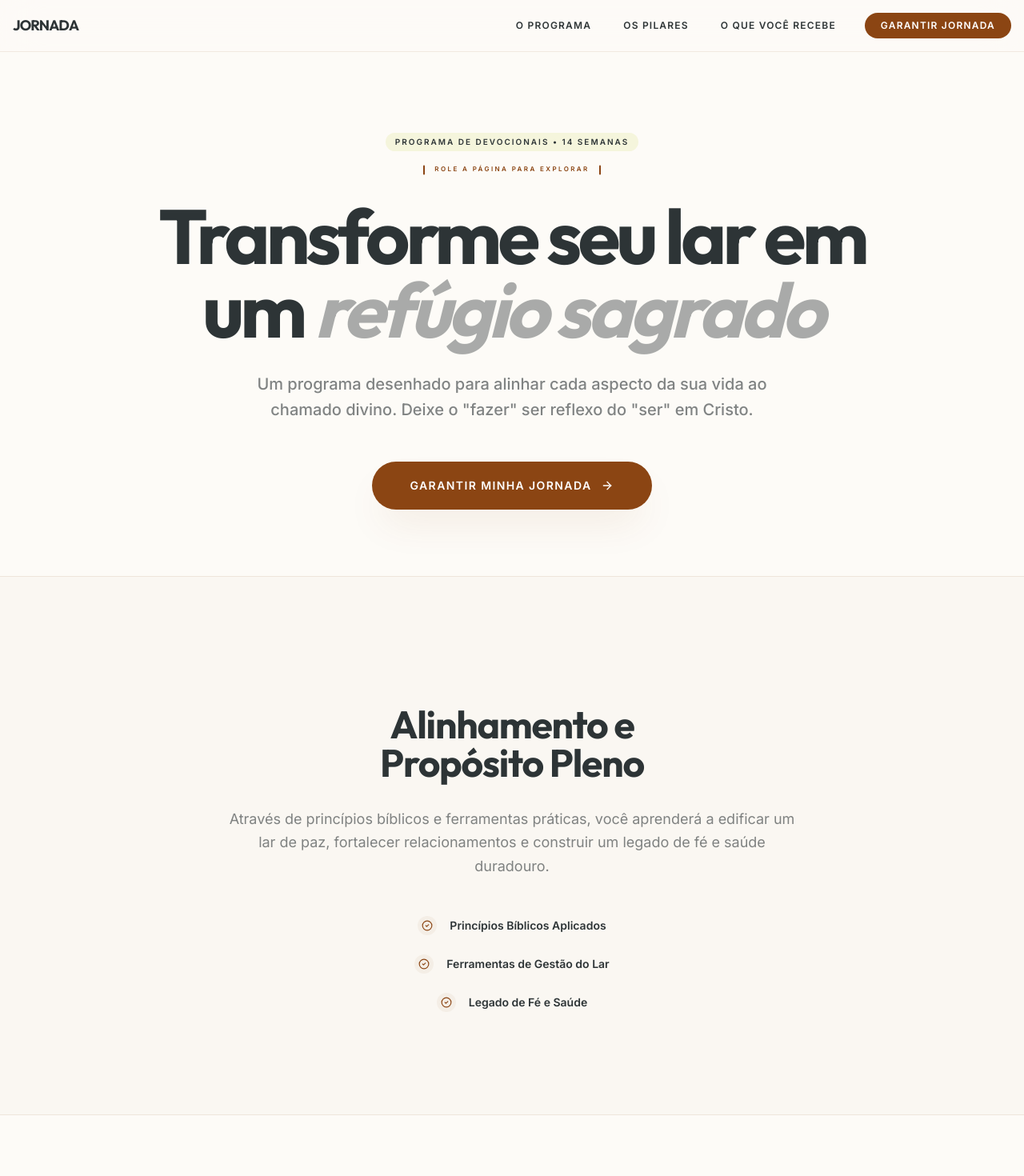
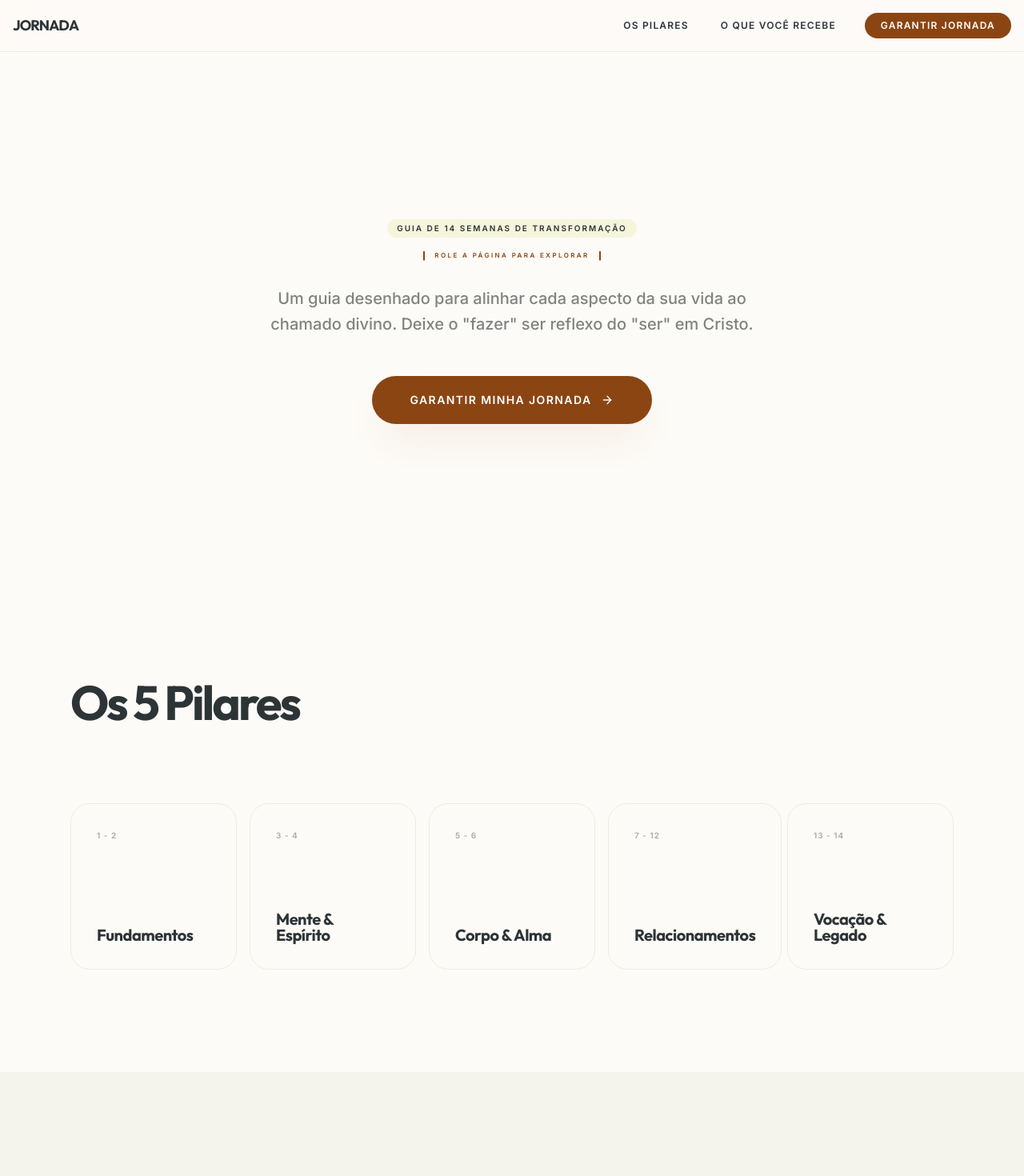
Before and after one commit to tiagoncosta/Jornada-Prop-sito-site-02, a React (Vite) app: page / in a window 1280 px wide. Shown: the top 1470 px of the page at 80% size. Built offline with nearby package versions, Linux system fonts and the light colour scheme.

Commit message:
feat: Update hero section and navigation
Removes "O Programa" link from navigation and updates the hero section subtitle to "Guia de 14 semanas de transformação" to better reflect the app's focus.

```diff
--- a/src/App.tsx
+++ b/src/App.tsx
@@ -31,9 +31,6 @@ export default function App() {
           </div>
 
           <nav className="flex items-center justify-between w-full md:w-auto gap-1 md:gap-8 text-[8px] md:text-xs font-bold uppercase tracking-tighter md:tracking-widest">
-            <a href="#sobre" className="hover:opacity-50 transition-opacity px-1">
-              <span className="hidden md:inline">O </span>Programa
-            </a>
             <a href="#pilares" className="hover:opacity-50 transition-opacity px-1">
               <span className="hidden md:inline">Os </span>Pilares
             </a>
@@ -53,7 +50,7 @@ export default function App() {
         <div className="container mx-auto px-6 text-center max-w-5xl">
           <Reveal>
             <span className="inline-block py-1 px-3 rounded-full bg-muted text-[10px] font-bold uppercase tracking-[0.2em] mb-4">
-              Programa de Devocionais • 14 Semanas
+              Guia de 14 semanas de transformação
             </span>
 
             {/* Scroll Notice */}
@@ -73,13 +70,10 @@ export default function App() {
               />
             </div>
 
-            <h1 className="text-5xl md:text-8xl font-display font-bold mb-8 leading-[0.95] tracking-tighter">
-              Transforme seu lar em um <span className="opacity-40 italic">refúgio sagrado</span>
-            </h1>
           </Reveal>
           <Reveal delay={0.2}>
             <p className="text-lg md:text-xl max-w-2xl mx-auto mb-12 text-text/60 font-medium leading-relaxed">
-              Um programa desenhado para alinhar cada aspecto da sua vida ao chamado divino. Deixe o "fazer" ser reflexo do "ser" em Cristo.
+              Um guia desenhado para alinhar cada aspecto da sua vida ao chamado divino. Deixe o "fazer" ser reflexo do "ser" em Cristo.
             </p>
           </Reveal>
           <Reveal delay={0.4}>
@@ -92,36 +86,6 @@ export default function App() {
           </Reveal>
         </div>
       </section>
-
-      {/* About Section */}
-      <section id="sobre" className="py-32 border-y border-border bg-beige-light">
-        <div className="container mx-auto px-6 max-w-3xl text-center">
-          <div className="pt-8">
-              <Reveal delay={0.2}>
-                <h2 className="text-4xl md:text-5xl font-display font-bold mb-8 tracking-tight">
-                  Alinhamento e <br />Propósito Pleno
-                </h2>
-                <p className="text-lg text-text/60 leading-relaxed mb-12">
-                  Através de princípios bíblicos e ferramentas práticas, você aprenderá a edificar um lar de paz, fortalecer relacionamentos e construir um legado de fé e saúde duradouro.
-                </p>
-                <div className="space-y-6 flex flex-col items-center">
-                  {[
-                    "Princípios Bíblicos Aplicados",
-                    "Ferramentas de Gestão do Lar",
-                    "Legado de Fé e Saúde"
-                  ].map((item, i) => (
-                    <div key={i} className="flex items-center gap-4 text-sm font-semibold">
-                      <div className="w-6 h-6 rounded-full bg-accent/5 flex items-center justify-center">
-                        <CheckCircle2 size={14} className="text-accent" />
-                      </div>
-                      {item}
-                    </div>
-                  ))}
-                </div>
-              </Reveal>
-            </div>
-          </div>
-        </section>
 
       {/* Pillars Section */}
       <section id="pilares" className="py-32">
```
